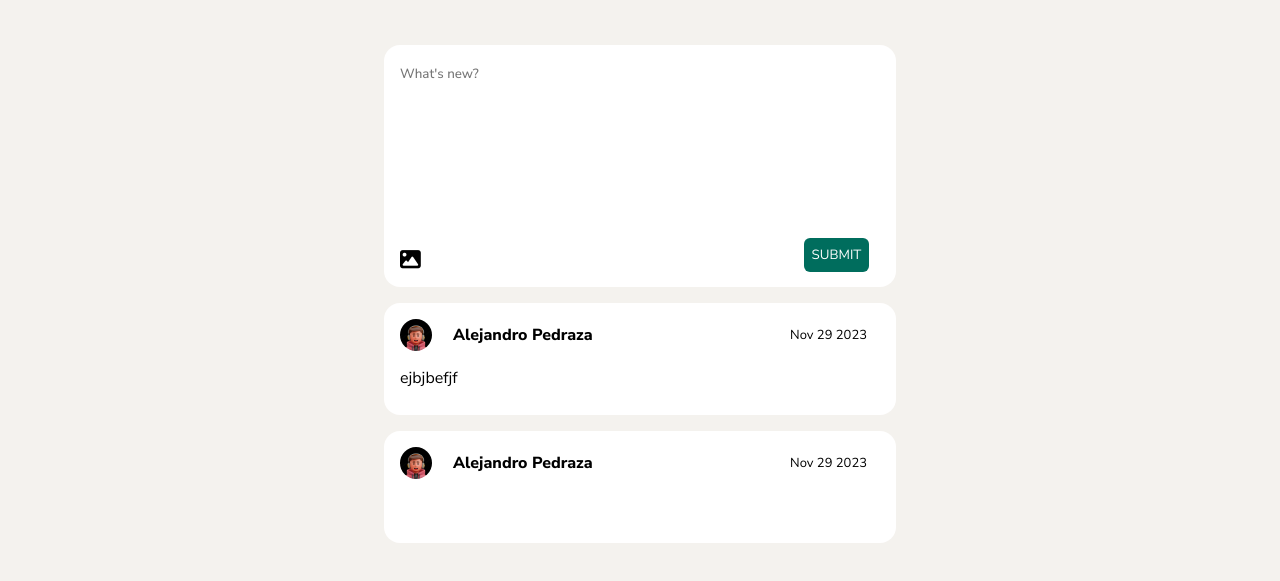
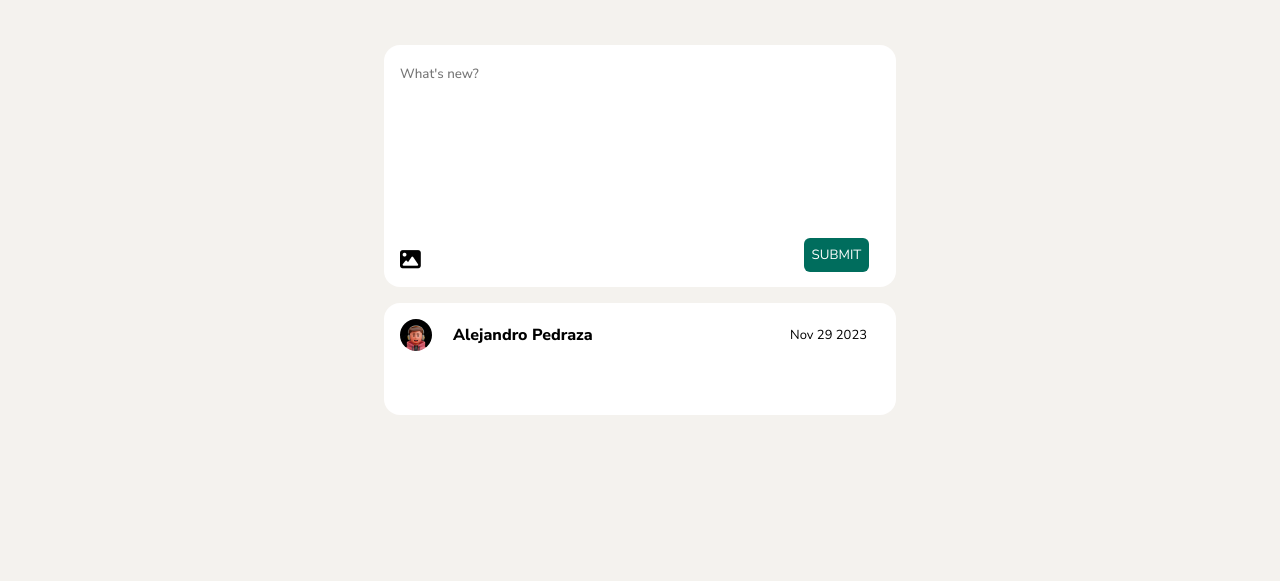
Before and after one commit to alejopc7410/MITTKEDIN, a plain HTML site: page index.html in a window 1280 px wide. Both pictures are taken after a click on the button "SUBMIT". Shown: the part 123-704 px from the top of the page. Drawn offline with nearby package versions, Linux system fonts and the light colour scheme.

Commit message:
Completed the general behavior of a social media

```diff
--- a/assets/script/index.js
+++ b/assets/script/index.js
@@ -3,9 +3,16 @@ import {select, selectAll, onEvent} from './utility.js'
 
 const submitBn = select('.submit-btn')
 const postContent = select('textarea')
-const icon = select('.fa-image')
 const fileInput = select('#file-input')
 const content = select('.content')
+
+function validation() {
+    if (!postContent.value.length > 0) {
+        return false
+    } else {
+        return true
+    }
+}
 
 function createPost() {
     let textContent = postContent.value;
@@ -16,7 +23,6 @@ function createPost() {
     let post = document.createElement('div')
     let postText = document.createElement('section')
     let postInfo = document.createElement('section')
-
     content.appendChild(post)
     post.className = 'post-design'
     post.appendChild(postInfo)
@@ -29,9 +35,16 @@ function createPost() {
     profileImg.className = 'profile-image'
     infoPost.innerText = 'Alejandro Pedraza'
     date.innerText = new Date().toString().substring(4, 16);
-    postText.appendChild(text)
-    text.innerText = textContent
+
+    if (validation()) {
+        postText.appendChild(text)
+        text.innerText = textContent
+    }
+
+    let imageURL = URL.createObjectURL(fileInput.files[0]);
+    let image = document.createElement('img')
+    image.src = imageURL
+    postText.appendChild(image)
 }
-
 onEvent('click', submitBn, createPost)
 console.log()
--- a/assets/style/index.css
+++ b/assets/style/index.css
@@ -85,7 +85,7 @@ li:hover {
     margin-right: 1em;
 }
 
-img {
+.profile-img img {
     width: 100%;
     height: 100%;
     object-fit: cover;
@@ -199,3 +199,11 @@ button {
     background-position: center;
     border-radius: 50%;
 }
+
+.post-text img {
+    margin-top: 1.5em;
+    width: 100%;
+    height: 100%;
+    object-fit: cover;
+    cursor: pointer;
+}
--- a/index.html
+++ b/index.html
@@ -41,16 +41,6 @@
                             <button type="button" class="submit-btn">SUBMIT</button>
                         </section>
                     </div>
-                    <div class="post-design">
-                        <section class="post-info">
-                            <div class="profile-image"></div>
-                            <p>Alejandro Pedraza</p>
-                            <p class="date">Nov 29 2023</p>
-                        </section>
-                        <section class="post-text">
-                            <p>ejbjbefjf</p>
-                        </section>
-                    </div>
                 </div>
             </div>
         </main>
```
